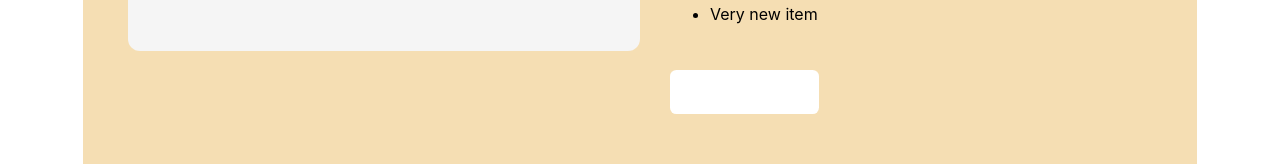
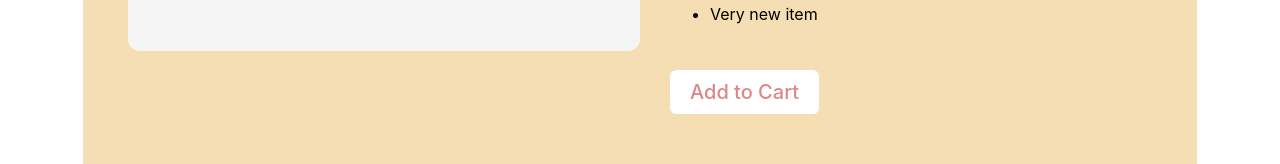
Before and after one commit to hiroshiyoka/react-shopping, a React (Create React App) app in the folder my-app/: page / in a window 1280 px wide. In both pictures the pointer is over the link "Add to Cart". Shown: the part 479-643 px from the top of the page. Built offline with nearby package versions, Linux system fonts and the light colour scheme.

Commit message:
change cart button hover color

```diff
--- a/my-app/src/App.css
+++ b/my-app/src/App.css
@@ -63,7 +63,7 @@
 }
 
 .description a:hover {
-  color: #ffffff;
+  color: rgb(221, 135, 135);
   background: #fff;
   transition: all 0.8s;
 }
```
